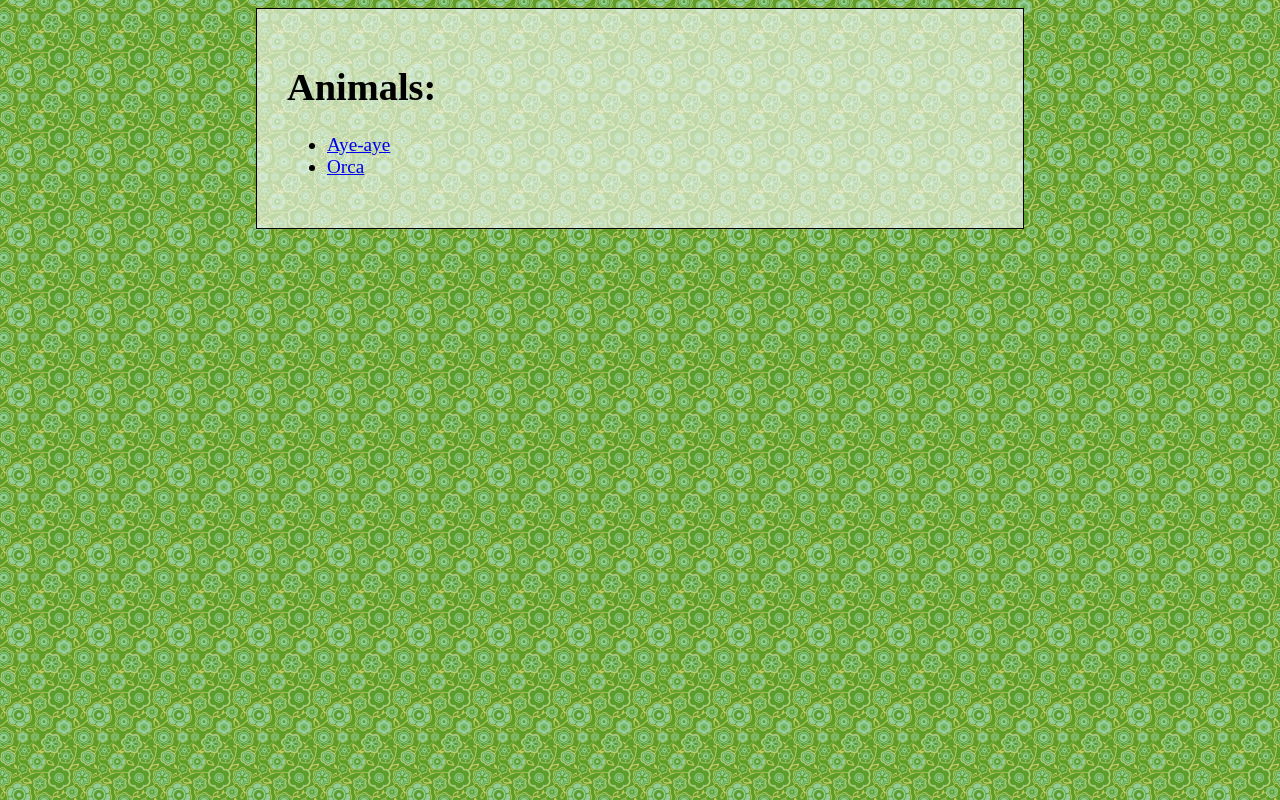
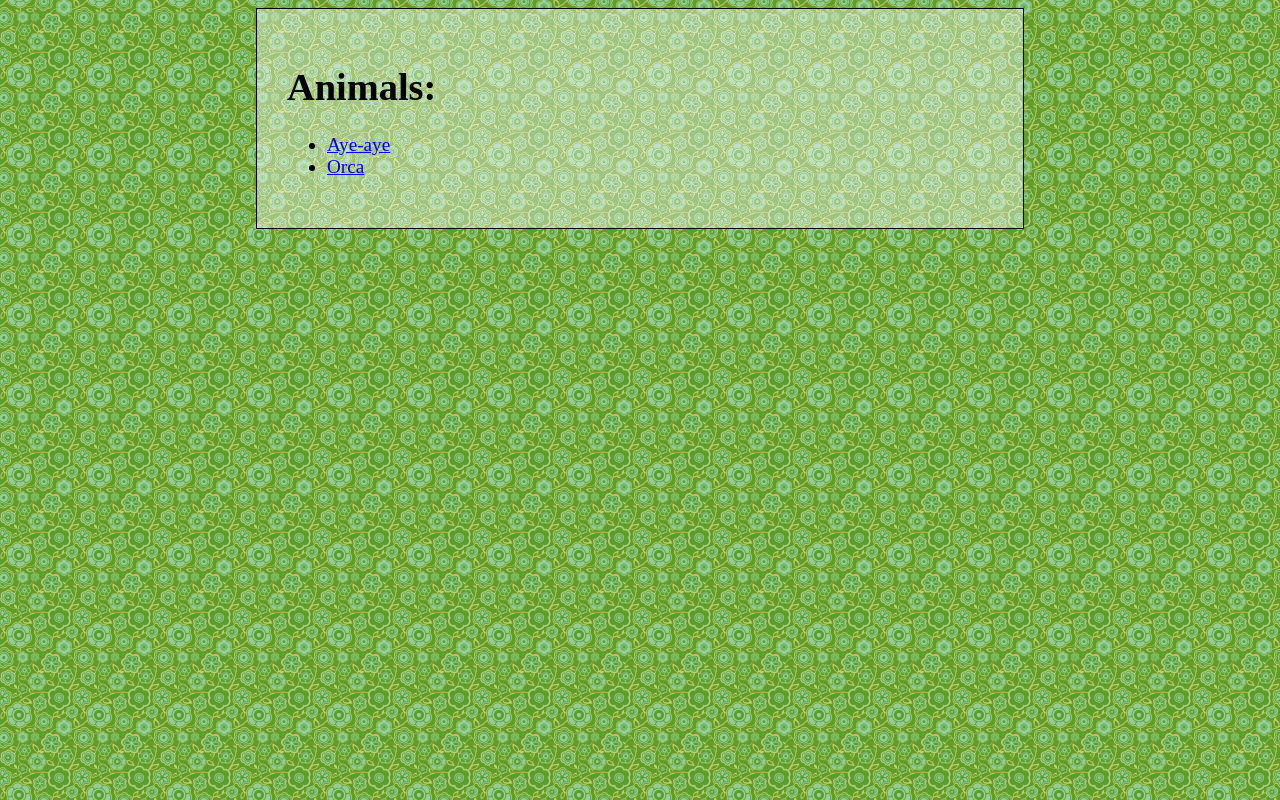
Before and after one commit to mdemin/animals, a plain HTML site: page index.html in a window 1280 px wide. Drawn offline with Linux system fonts and the light colour scheme.

Commit message:
Update style.css

```diff
--- a/css/style.css
+++ b/css/style.css
@@ -13,7 +13,7 @@ body {
 
 div.transbox {
   padding: 30px;
-  background-color: rgba(255, 255, 255, 0.6);
+  background-color: rgba(255, 255, 255, 0.4);
   border: 1px solid black;
 #		opacity: 0.6;
 }
```
